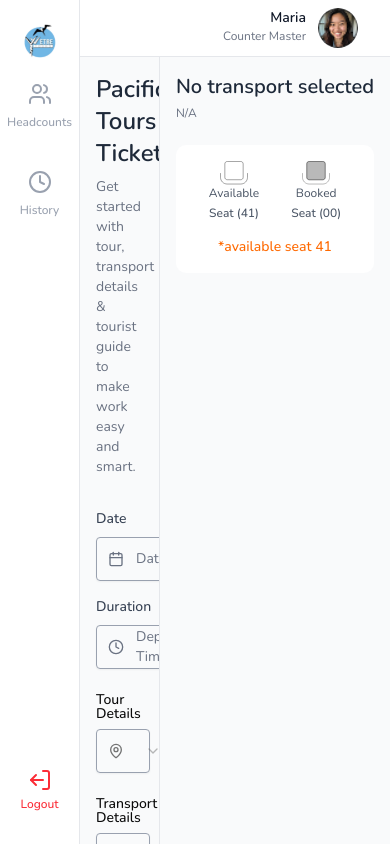
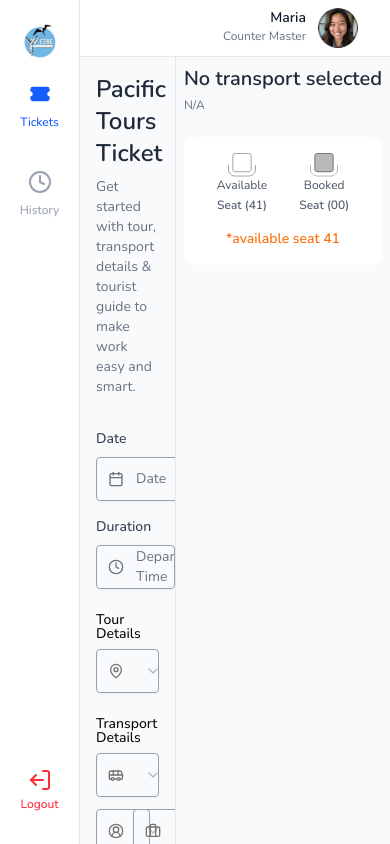
Before and after one commit to suman-chandra-barman/etre-tours-frontend, a Next.js app: page /direct-sales in a window 390 px wide. Built offline with nearby package versions, Linux system fonts and the light colour scheme.

Commit message:
fix: update role in UserContext to 'direct-sales' and adjust layout in DirectTransportInfo for improved responsiveness

```diff
--- a/components/sales/transportInfo/DirectTransportInfo.tsx
+++ b/components/sales/transportInfo/DirectTransportInfo.tsx
@@ -35,7 +35,7 @@ export default function DirectTransportInfo({
       : "N/A";
 
   return (
-    <div className="lg:min-w-md bg-gray-50 border-l border-gray-200 p-4 lg:p-6">
+    <div className="bg-gray-50 border-l border-gray-200 md:min-w-xs lg:min-w-sm xl:min-w-md p-2 md:p-4 lg:p-6">
       <div className="flex items-center justify-between mb-6">
         <div>
           <div className="flex items-center mb-1">
--- a/contexts/UserContext.tsx
+++ b/contexts/UserContext.tsx
@@ -17,7 +17,7 @@ export function UserProvider({ children }: { children: ReactNode }) {
     id: "1",
     name: "John Doe",
     email: "john@example.com",
-    role: "cruise-sales",
+    role: "direct-sales",
   });
 
   const role = user?.role || null;
```
